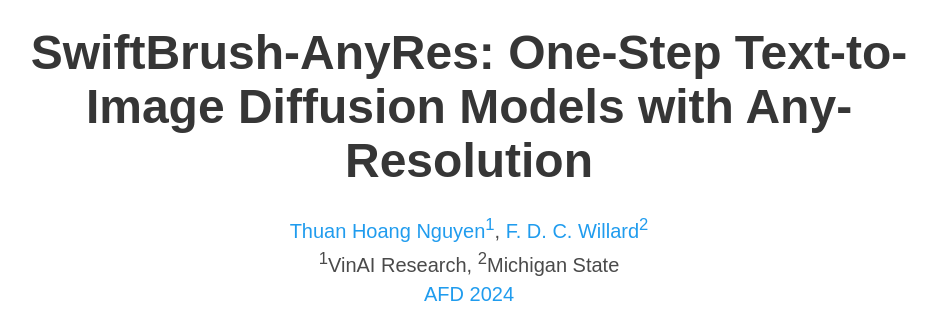
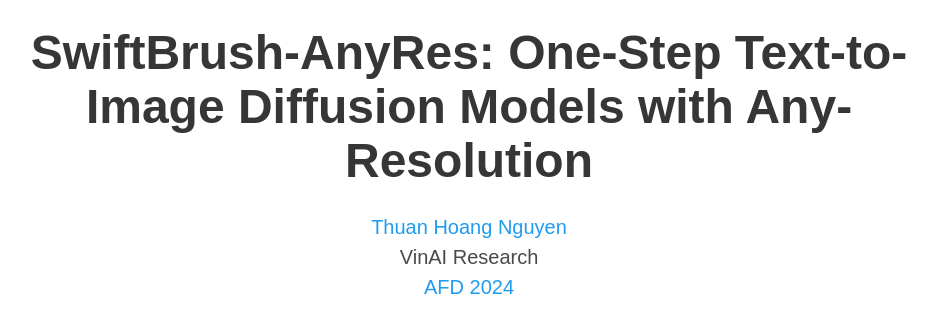
Before and after one commit to thuanz123/swiftbrush-anyres, a plain HTML site: page index.html in a window 1280 px wide. Shown: the part 74-386 px from the top of the page, without its empty margins (171-1108 px from the left). Drawn offline with nearby package versions, Linux system fonts and the light colour scheme; some icons are missing; a web font is replaced by a local one.

Commit message:
Update index.html

```diff
--- a/index.html
+++ b/index.html
@@ -76,14 +76,11 @@
           <h1 class="title is-1 publication-title">SwiftBrush-AnyRes: One-Step Text-to-Image Diffusion Models with Any-Resolution</h1>
           <div class="is-size-5 publication-authors">
             <span class="author-block">
-              <a href="https://thuanz123.github.io">Thuan Hoang Nguyen<sup>1</sup></a></span>,
-            <span class="author-block">
-              <a href="https://en.wikipedia.org/wiki/F._D._C._Willard">F. D. C. Willard<sup>2</sup></a></span>
+              <a href="https://thuanz123.github.io">Thuan Hoang Nguyen</a></span>
           </div>
 
           <div class="is-size-5 publication-authors">
-            <span class="author-block"><sup>1</sup>VinAI Research</span>,
-            <span class="author-block"><sup>2</sup>Michigan State</span>
+            <span class="author-block">VinAI Research</span>
           </div>
 
           <div class="is-size-5 publication-authors">
```
